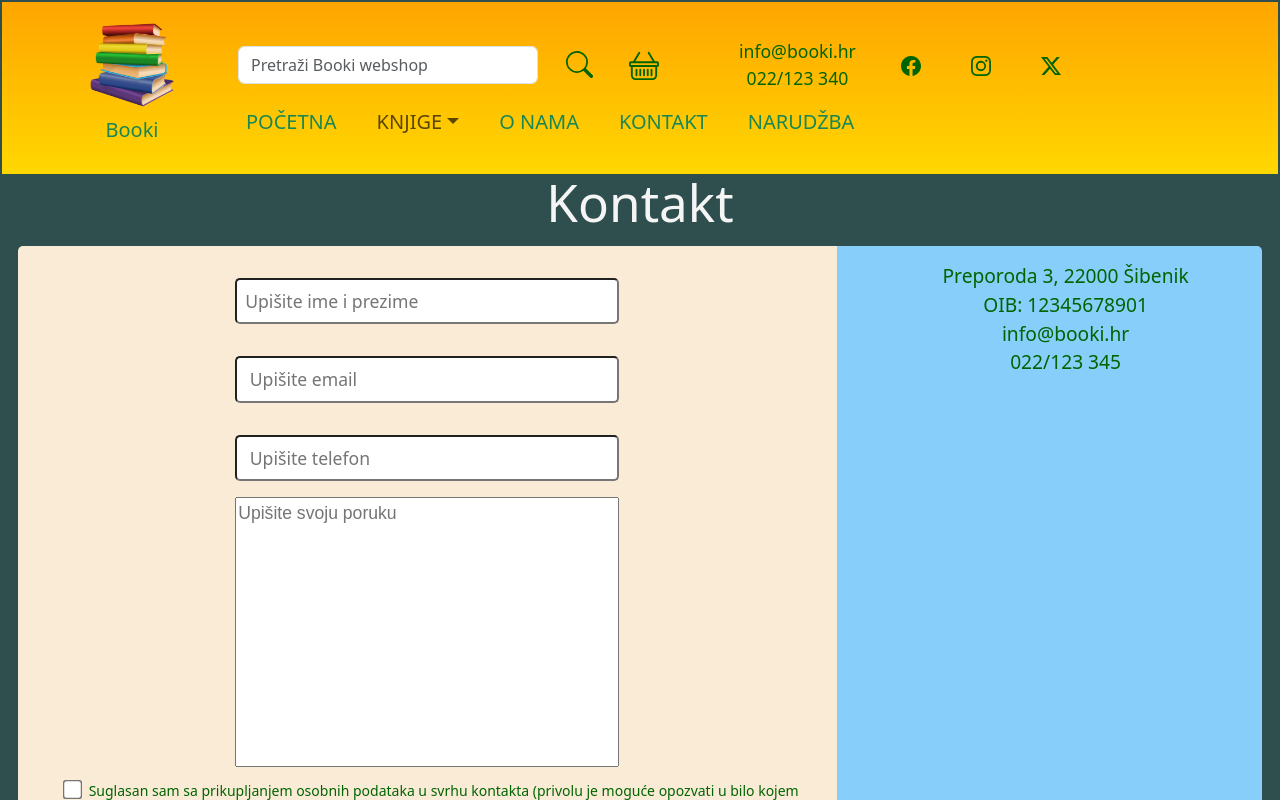
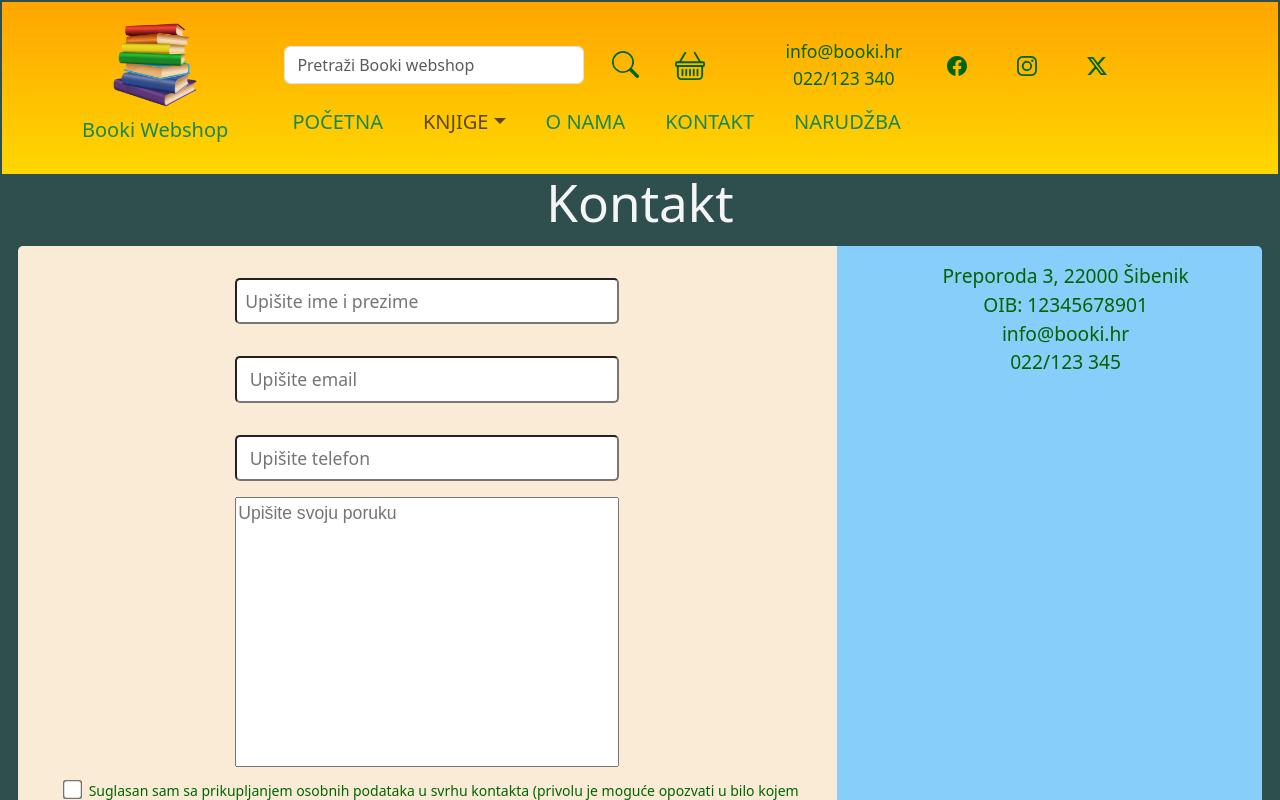
Before and after one commit to LaticaS/MyReactWebShop, a React (Vite) app: page /contact in a window 1280 px wide. Shown: the top 800 px of the page. Built offline with nearby package versions, Linux system fonts and the light colour scheme.

Commit message:
header medium

```diff
--- a/src/components/NavbarHamburger.jsx
+++ b/src/components/NavbarHamburger.jsx
@@ -9,7 +9,7 @@ import Col from 'react-bootstrap/Col';
 
 function NavbarHamburger() {
   return (
-    <Navbar expand="lg" className="text-success" style={{backgroundImage:"linear-gradient(orange, gold)"}}>
+    <Navbar expand="md" className="text-success" style={{backgroundImage:"linear-gradient(orange, gold)"}}>
       <Container>
         <Navbar.Brand href="#home">
           <Link to="/" className='text-decoration-none text-success'>
@@ -22,7 +22,7 @@ function NavbarHamburger() {
               height="100px"
               className="d-inline-block align-top"
             />
-            <p>Booki</p>
+            <p>Booki Webshop</p>
             </Link>
           </Navbar.Brand>
         <Navbar.Toggle aria-controls="basic-navbar-nav" className='border-success' />
```
